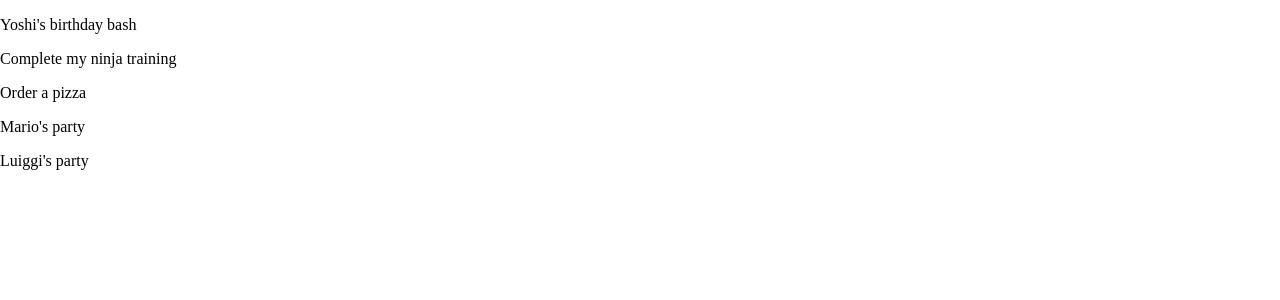
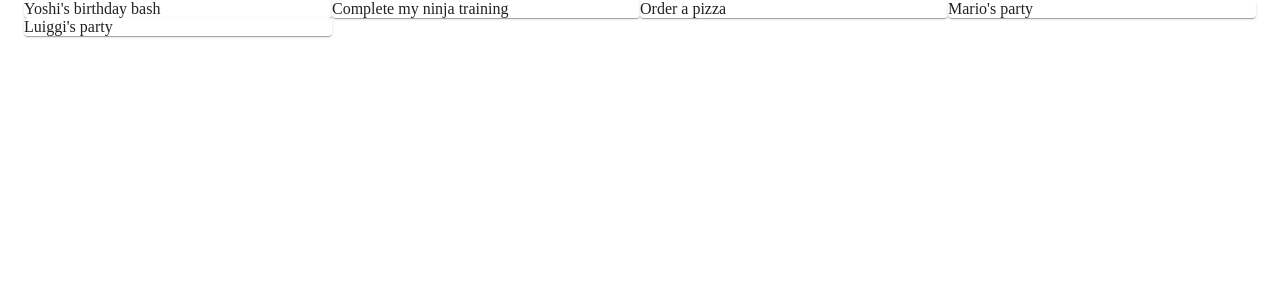
Before and after one commit to alexandrepalota/react-mui-v4, a React (Create React App) app: page / in a window 1280 px wide. Shown: the top 300 px of the page. Built offline with nearby package versions, Linux system fonts and the light colour scheme; data requests are answered from the project's data file.

Commit message:
Grid System

```diff
--- a/src/pages/Notes.jsx
+++ b/src/pages/Notes.jsx
@@ -1,5 +1,7 @@
-import { useState } from "react"
-import { useEffect } from "react"
+import { useState, useEffect } from "react"
+import Grid from "@material-ui/core/Grid"
+import Paper from "@material-ui/core/Paper"
+import Container from "@material-ui/core/Container"
 
 export default function Notes() {
 
@@ -12,10 +14,14 @@
     }, [])
 
     return (
-        <div>
-            {notes.map(note => (
-                <p key={note.id}>{note.title}</p>
-            ))}
-        </div>
+        <Container>
+            <Grid container>
+                {notes.map(note => (
+                    <Grid key={note.id} item xs={12} sm={6} md={4} lg={3}>
+                        <Paper>{note.title}</Paper>
+                    </Grid>
+                ))}
+            </Grid>
+        </Container>
     )
 }
```
